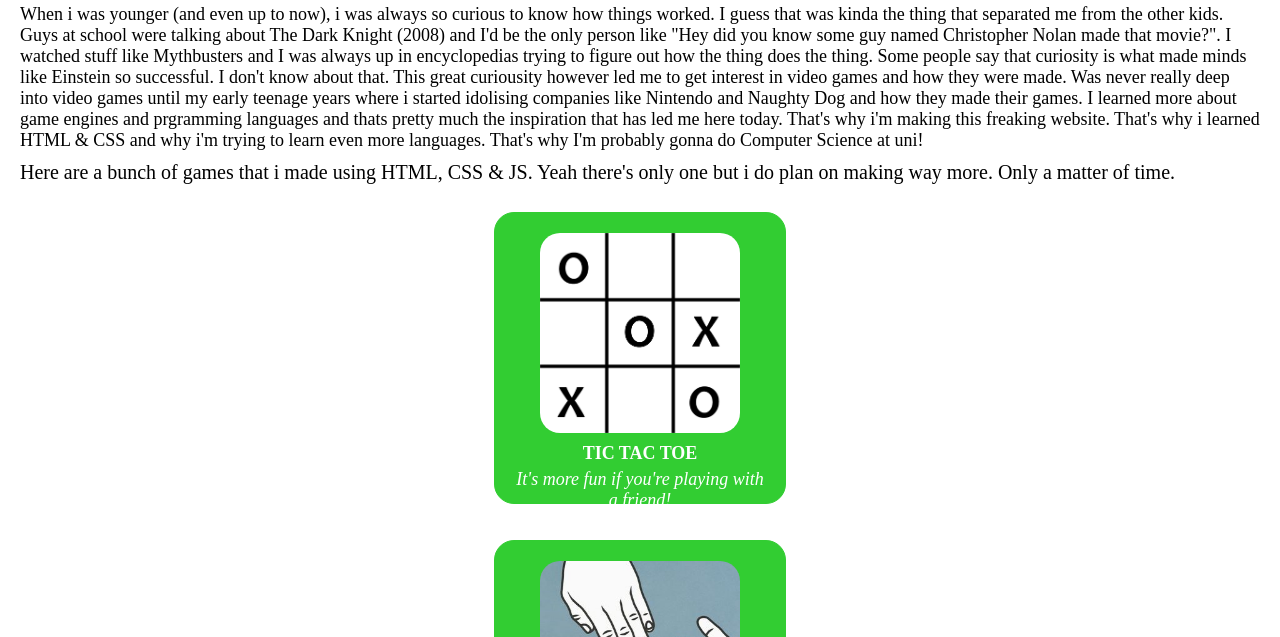
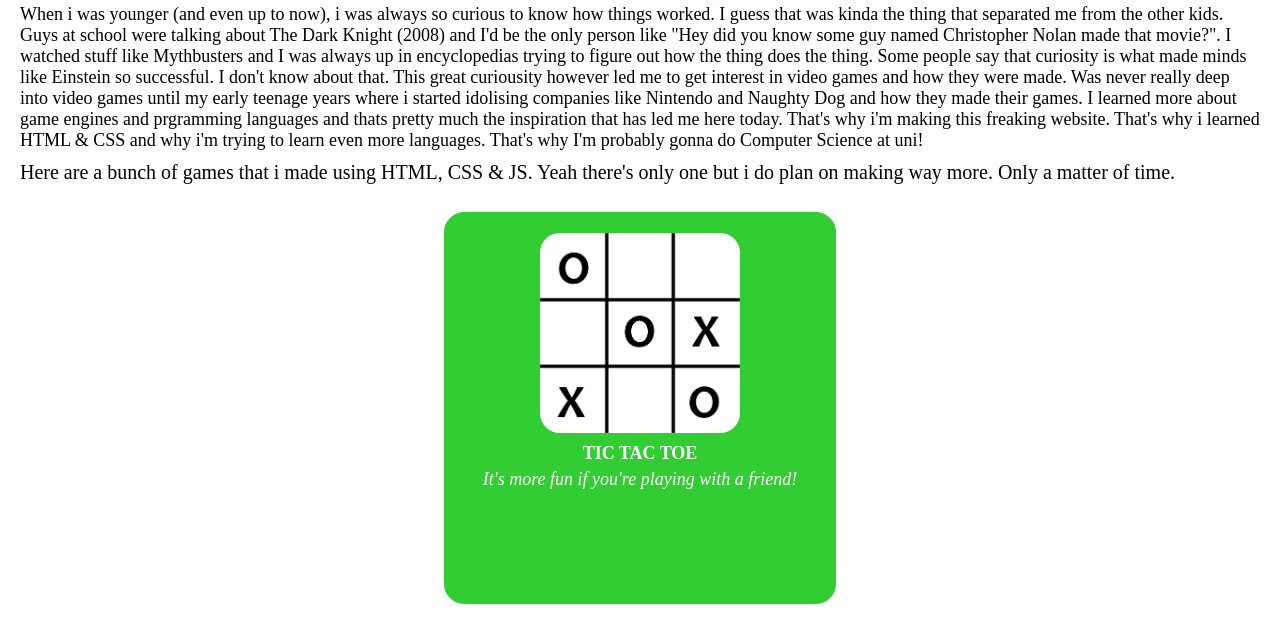
Before and after one commit to lcarlxx/lukes-web, a plain HTML site: page games.html in a window 1280 px wide. Shown: the part 116-753 px from the top of the page. Drawn offline with Linux system fonts and the light colour scheme.

Commit message:
Update games.html

```diff
--- a/games.html
+++ b/games.html
@@ -97,8 +97,8 @@
                 color: white;
                 border-radius: 20px;
                 margin-bottom: 20px;
-                width: 250px;
-                height: 250px;
+                width: 350px;
+                height: 350px;
             }
             .card-heading {
                 margin-top: 5px;
```
